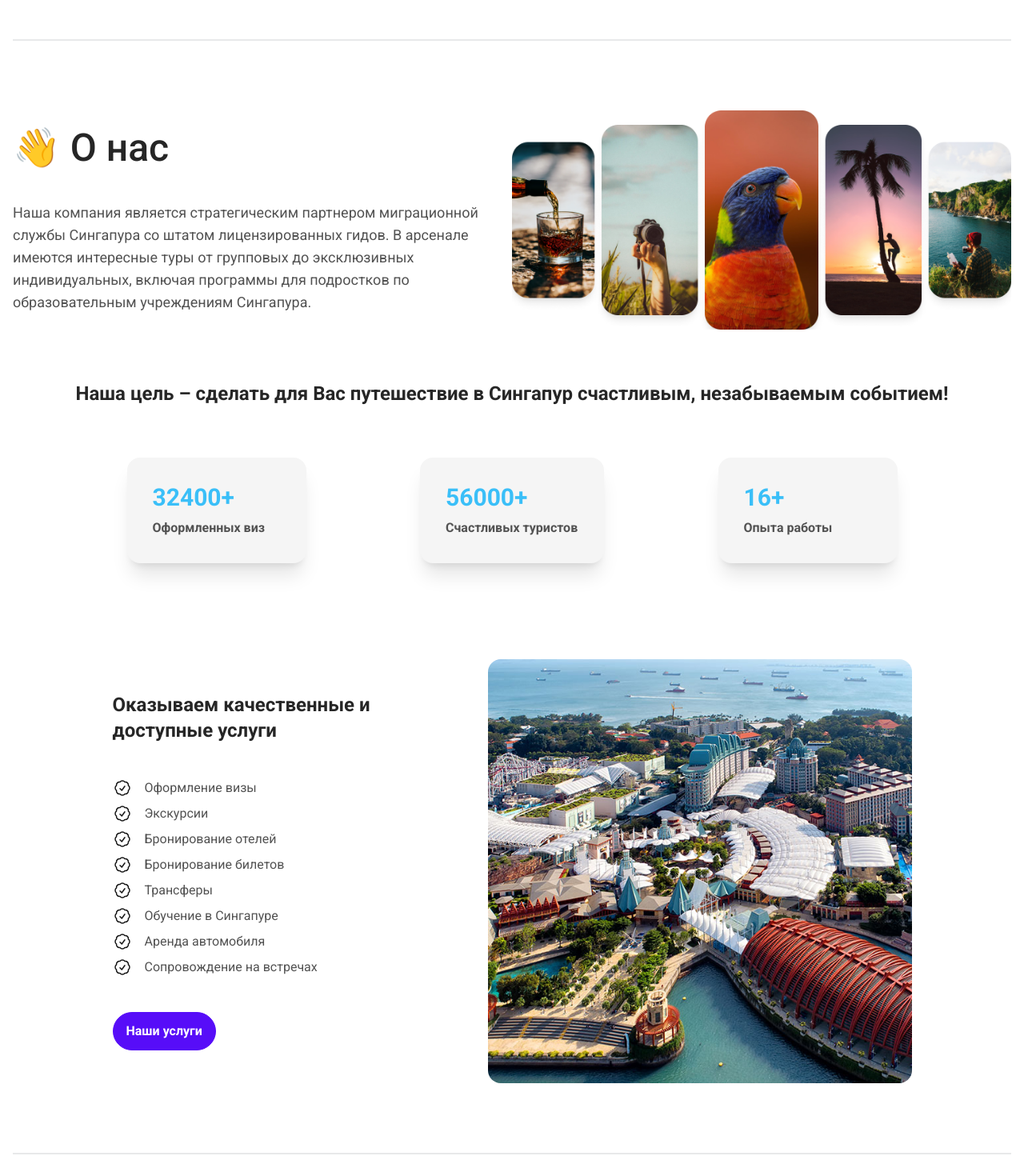
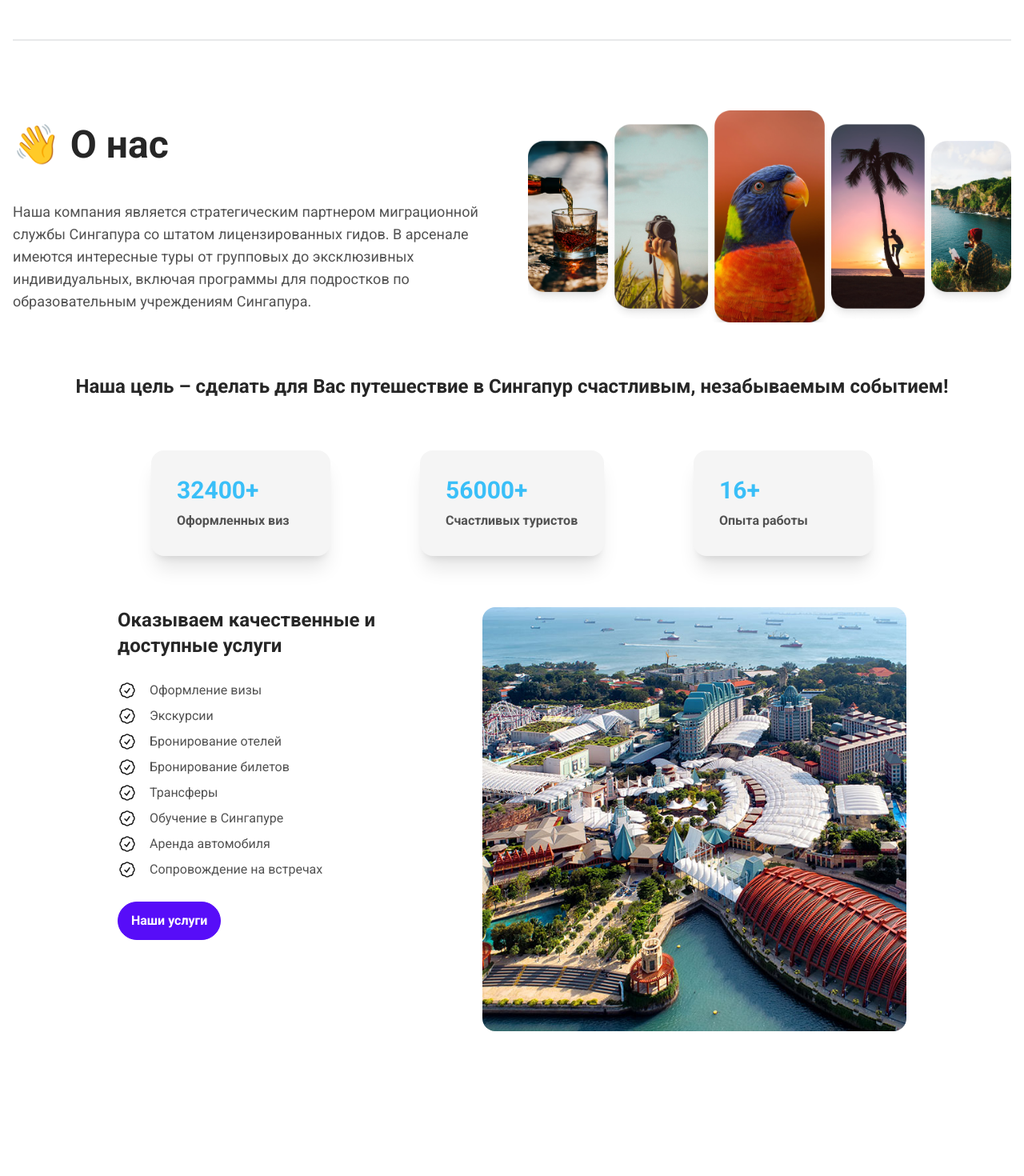
Before and after one commit to qipchaq/sentosa-tour, a Next.js app: page / in a window 1280 px wide. Shown: the part 820-2290 px from the top of the page at 80% size. Built offline with nearby package versions, Linux system fonts and the light colour scheme.

Commit message:
make about us section responsive

```diff
--- a/src/app/components/AboutUs/AboutUs.tsx
+++ b/src/app/components/AboutUs/AboutUs.tsx
@@ -19,12 +19,12 @@ const SERVICES = [
 const AboutUs = () => {
   return (
     <section className="flex flex-col pt-10 lg:pt-16 lg:pb-16 gap-16">
-      <div className="flex justify-between items-center">
+      <div className="flex flex-col lg:flex-row space-y-14 lg:space-y-0 lg:space-x-10 items-center relative text-center lg:text-left">
         <div className="flex flex-col gap-10 flex-1">
-          <h2 className="font-medium text-neutral-800 dark:text-neutral-200 text-4xl md:text-5xl xl:text-5xl !leading-[114%]">
+          <h2 className="text-3xl !leading-tight font-semibold text-neutral-800 md:text-4xl xl:text-5xl dark:text-neutral-100">
             👋 О нас
           </h2>
-          <p className="block text-base xl:text-lg text-neutral-600 dark:text-neutral-400">
+          <p className="block text-base xl:text-lg text-neutral-600">
             Наша компания является стратегическим партнером миграционной службы
             Сингапура со штатом лицензированных гидов. В арсенале имеются
             интересные туры от групповых до эксклюзивных индивидуальных, включая
@@ -41,7 +41,7 @@ const AboutUs = () => {
         незабываемым событием!
       </h3>
 
-      <div className="flex justify-evenly">
+      <div className="flex flex-col gap-3 md:flex-row md:justify-center md:gap-28">
         <div className="card w-56 bg-neutral-100 shadow-xl self-center">
           <div className="card-body">
             <p className="text-3xl font-semibold text-info">32400+</p>
@@ -68,12 +68,12 @@ const AboutUs = () => {
         </div>
       </div>
 
-      <div className="flex justify-center items-center gap-16 mt-14">
-        <div className="flex flex-col gap-10 max-w-[405px]">
+      <div className="relative flex flex-col justify-center items-center lg:flex-row lg:items-center max-w-screen-xl container pb-16 lg:pb-28 ">
+        <div className="flex flex-col gap-6 items-center text-center flex-shrink-0 mb-10 lg:text-start lg:mb-0 lg:items-start lg:mr-10 lg:w-1/3 lg:self-start">
           <p className="font-semibold text-2xl text-neutral-800 dark:text-neutral-200">
             Оказываем качественные и доступные услуги
           </p>
-          <ul>
+          <ul className="grid sm:grid-cols-2 lg:grid-cols-1">
             {SERVICES.map((service, i) => (
               <li key={i} className="flex gap-4 items-center">
                 <CheckIcon />
--- a/src/app/components/Footer/Footer.tsx
+++ b/src/app/components/Footer/Footer.tsx
@@ -13,13 +13,13 @@ const Footer = () => {
         <div className="divider"></div>
         <div className="flex flex-col max-w-[520px] m-auto md:max-w-screen-lg md:flex-row gap-10 justify-between py-10 lg:py-28 xl:max-w-screen-xl 2xl:max-w-screen-2xl">
           <div className="flex flex-col gap-3">
-            <Link href="#">
+            <Link href="#" className="w-fit">
               <Image src={logo} alt="logo" width={130} height={25} />
             </Link>
             <Link
               href="https://www.facebook.com/sentosa_tours"
               target="blank"
-              className="mt-2 flex items-center gap-1"
+              className="mt-2 flex items-center gap-1 w-fit"
             >
               <FontAwesomeIcon icon={faFacebookF} className="w-4 mr-2" />
               <span>Facebook</span>
@@ -27,7 +27,7 @@ const Footer = () => {
             <Link
               href="https://www.instagram.com/sentosatours/"
               target="blank"
-              className="flex items-center gap-1"
+              className="flex items-center gap-1 w-fit"
             >
               <FontAwesomeIcon icon={faInstagram} className="w-4 mr-2" />
               <span>Instagram</span>
@@ -154,157 +154,4 @@ const Footer = () => {
   );
 };
 
-// const Footer = () => {
-//   return (
-//     <>
-//       <footer className="px-4 lg:container py-4 lg:py-5 m-auto">
-//         <div className="divider"></div>
-//         <div className="container grid gap-10 max-w-max md:grid-rows-1 md:grid-cols-4 lg:grid-rows-1 lg:gap-x-10">
-//           <div className="flex flex-col gap-3 max-w-min">
-//             <Link
-//               href="#"
-//               className="h-min inline-block text-primary-6000 focus:outline-none focus:ring-0 w-36"
-//             >
-//               <Image src={logo} alt="logo" width={130} height={25} />
-//             </Link>
-//             <div className="h-min flex items-center md:col-span-3">
-//               <Link
-//                 href="https://www.facebook.com/sentosa_tours"
-//                 target="blank"
-//                 className="mt-2 flex items-center gap-1"
-//               >
-//                 <FontAwesomeIcon icon={faFacebookF} className="w-4 mr-2" />
-//                 <span>Facebook</span>
-//               </Link>
-//               <Link
-//                 href="https://www.instagram.com/sentosatours/"
-//                 target="blank"
-//                 className="flex items-center gap-1"
-//               >
-//                 <FontAwesomeIcon icon={faInstagram} className="w-4 mr-2" />
-//                 <span>Instagram</span>
-//               </Link>
-//             </div>
-//           </div>
-//           <div className="text-sm sm:col-span-2 md:col-span-2 lg:max-w-[300px] lg:m-auto">
-//             <h4 className="font-semibold text-neutral-700">Карта сайта</h4>
-//             <ul className="grid grid-cols-2 false mt-4">
-//               <li className="my-2">
-//                 <a
-//                   href="#"
-//                   className="text-neutral-6000 hover:text-black active"
-//                 >
-//                   Главная
-//                 </a>
-//               </li>
-//               <li className="my-2">
-//                 <a
-//                   href="#"
-//                   className="text-neutral-6000 hover:text-black active"
-//                 >
-//                   Блог
-//                 </a>
-//               </li>
-//               <li className="my-2">
-//                 <a
-//                   href="#"
-//                   className="text-neutral-6000 hover:text-black active"
-//                 >
-//                   Виза в Сингапур
-//                 </a>
-//               </li>
-//               <li className="my-2">
-//                 <a
-//                   href="#"
-//                   className="text-neutral-6000 hover:text-black active"
-//                 >
-//                   О нас
-//                 </a>
-//               </li>
-//               <li className="my-2">
-//                 <a
-//                   href="#"
-//                   className="text-neutral-6000 hover:text-black active"
-//                 >
-//                   Экскурсии
-//                 </a>
-//               </li>
-//               <li className="my-2">
-//                 <a
-//                   href="#"
-//                   className="text-neutral-6000 hover:text-black active"
-//                 >
-//                   Контакты
-//                 </a>
-//               </li>
-//               <li className="my-2">
-//                 <a
-//                   href="#"
-//                   className="text-neutral-6000 hover:text-black active"
-//                 >
-//                   Пользовательское соглашение
-//                 </a>
-//               </li>
-//               <li className="my-2">
-//                 <a
-//                   href="#"
-//                   className="text-neutral-6000 hover:text-black active"
-//                 >
-//                   Политика конфиденциальности
-//                 </a>
-//               </li>
-//             </ul>
-//           </div>
-//           <div className="text-sm false">
-//             <h4 className="font-semibold text-neutral-700">Связаться c нами</h4>
-//             <ul className="false text-justify mt-5 ">
-//               <li className="my-2">
-//                 <a
-//                   rel="noreferrer"
-//                   className="text-neutral-6000 hover:text-black"
-//                   href="//goo.gl/maps/wRt9hLXnv1CUu19LA"
-//                   target="_blank"
-//                 >
-//                   Адрес: 41 Hume Avenue 03-10 Singapore
-//                 </a>
-//               </li>
-//               <li className="my-2">
-//                 <a
-//                   rel="noreferrer"
-//                   className="text-neutral-6000 hover:text-black"
-//                   href="/contacts"
-//                   target=""
-//                 >
-//                   Телефон: +6581810090
-//                 </a>
-//               </li>
-//               <li className="my-2">
-//                 <a
-//                   rel="noreferrer"
-//                   className="text-neutral-6000 hover:text-black"
-//                   href="/contacts"
-//                   target=""
-//                 >
-//                   Email: office@sentosatour.com
-//                 </a>
-//               </li>
-//               <li className="my-2">
-//                 <a
-//                   rel="noreferrer"
-//                   className="text-neutral-6000 hover:text-black"
-//                   href="/contacts"
-//                   target=""
-//                 >
-//                   Часы работы: Пн. - Вс. / 9:00AM - 8:00PM <br />
-//                   по Сингапурскому времени
-//                 </a>
-//               </li>
-//             </ul>
-//           </div>
-//         </div>
-//       </footer>
-//     </>
-//   );
-// };
-
 export default Footer;
```
